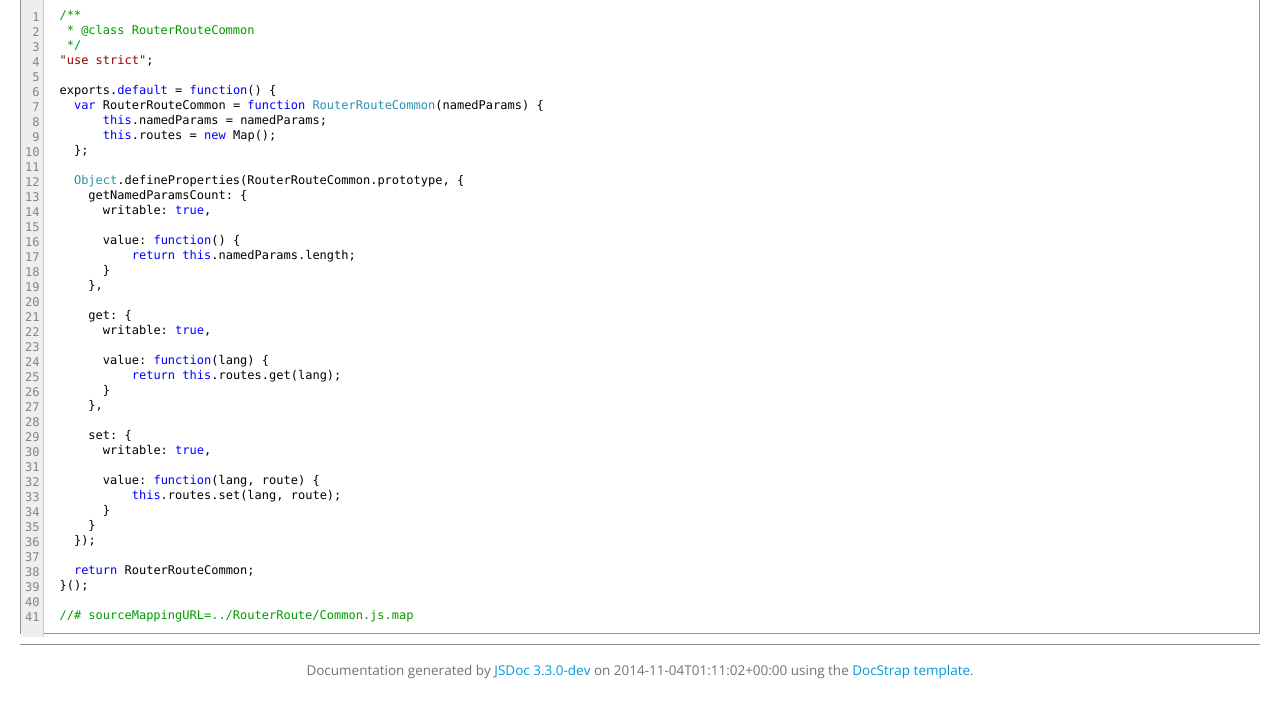
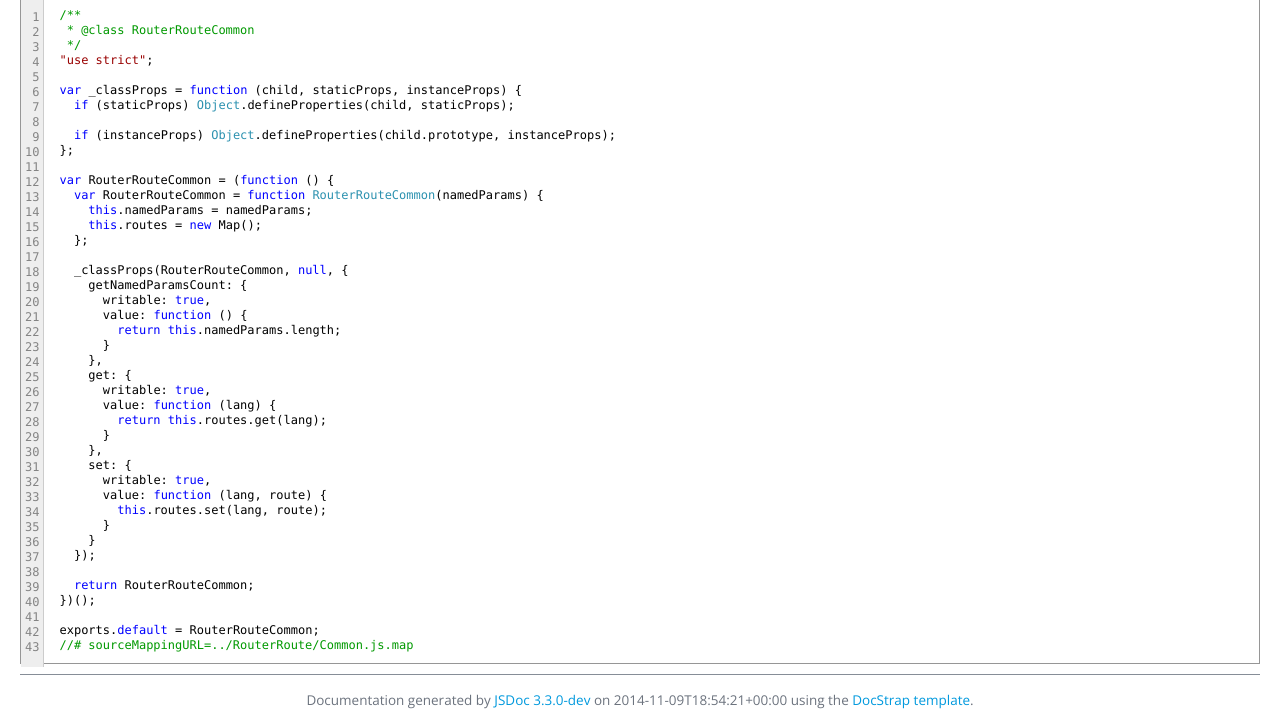
Before and after one commit to christophehurpeau/limosa, a plain HTML site: page docs/RouterRoute_Common.js.html in a window 1280 px wide. Shown: the part 156-867 px from the top of the page. Before the commit the page ends 837 px from the top, so only its background shows below. Drawn offline with nearby package versions, Linux system fonts and the light colour scheme.

Commit message:
auto commit from drone.io

```diff
--- a/docs/RouterRoute_Common.js.html
+++ b/docs/RouterRoute_Common.js.html
@@ -66,41 +66,43 @@
  */
 "use strict";
 
-exports.default = function() {
+var _classProps = function (child, staticProps, instanceProps) {
+  if (staticProps) Object.defineProperties(child, staticProps);
+
+  if (instanceProps) Object.defineProperties(child.prototype, instanceProps);
+};
+
+var RouterRouteCommon = (function () {
   var RouterRouteCommon = function RouterRouteCommon(namedParams) {
-      this.namedParams = namedParams;
-      this.routes = new Map();
+    this.namedParams = namedParams;
+    this.routes = new Map();
   };
 
-  Object.defineProperties(RouterRouteCommon.prototype, {
+  _classProps(RouterRouteCommon, null, {
     getNamedParamsCount: {
       writable: true,
-
-      value: function() {
-          return this.namedParams.length;
+      value: function () {
+        return this.namedParams.length;
       }
     },
-
     get: {
       writable: true,
-
-      value: function(lang) {
-          return this.routes.get(lang);
+      value: function (lang) {
+        return this.routes.get(lang);
       }
     },
-
     set: {
       writable: true,
-
-      value: function(lang, route) {
-          this.routes.set(lang, route);
+      value: function (lang, route) {
+        this.routes.set(lang, route);
       }
     }
   });
 
   return RouterRouteCommon;
-}();
+})();
 
+exports.default = RouterRouteCommon;
 //# sourceMappingURL=../RouterRoute/Common.js.map</pre>
 	</article>
 </section>
@@ -117,7 +119,7 @@ exports.default = function() {
 
 		<span class="jsdoc-message">
 		Documentation generated by <a href="https://github.com/jsdoc3/jsdoc">JSDoc 3.3.0-dev</a>
-		on 2014-11-04T01:11:02+00:00 using the <a
+		on 2014-11-09T18:54:21+00:00 using the <a
 			href="https://github.com/terryweiss/docstrap">DocStrap template</a>.
 		</span>
 				</footer>
```
Also changed, not shown: docs/Route.html (+1 -1 lines), docs/Route.js.html (+2 -5 lines), docs/RouterRouteCommon.html (+1 -1 lines), docs/RouterRouteLang.html (+1 -1 lines), docs/RouterRoute_Lang.js.html (+15 -9 lines), docs/classes.list.html (+1 -1 lines), docs/coverage.html (+1 -1 lines), docs/index.html (+1 -1 lines).
